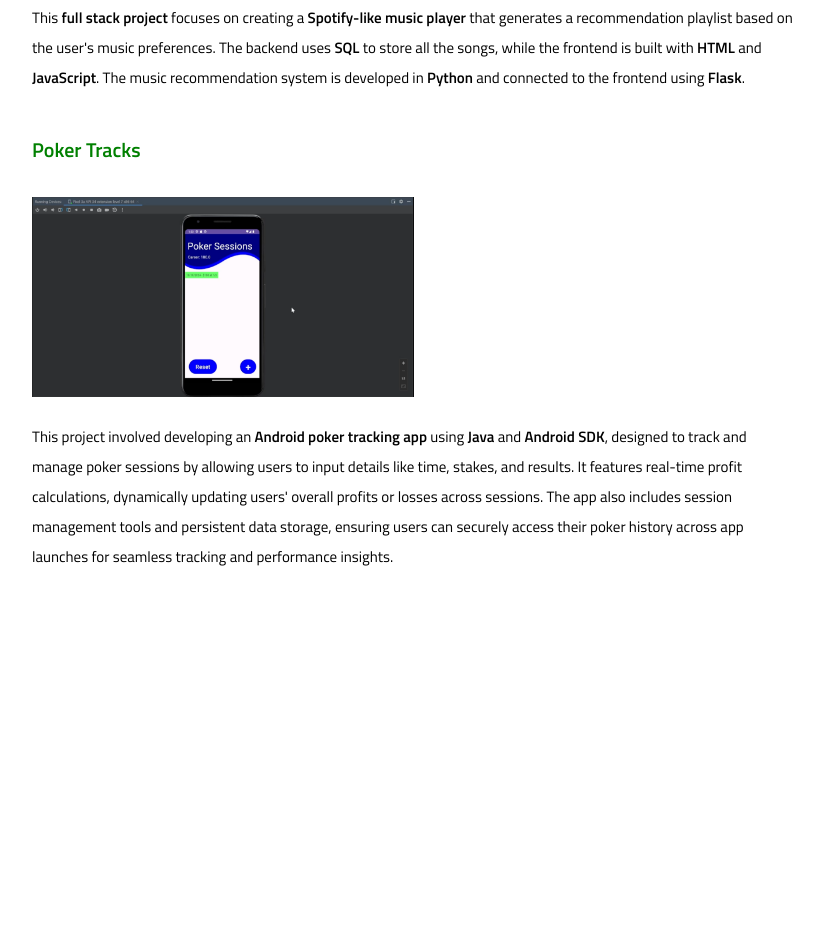
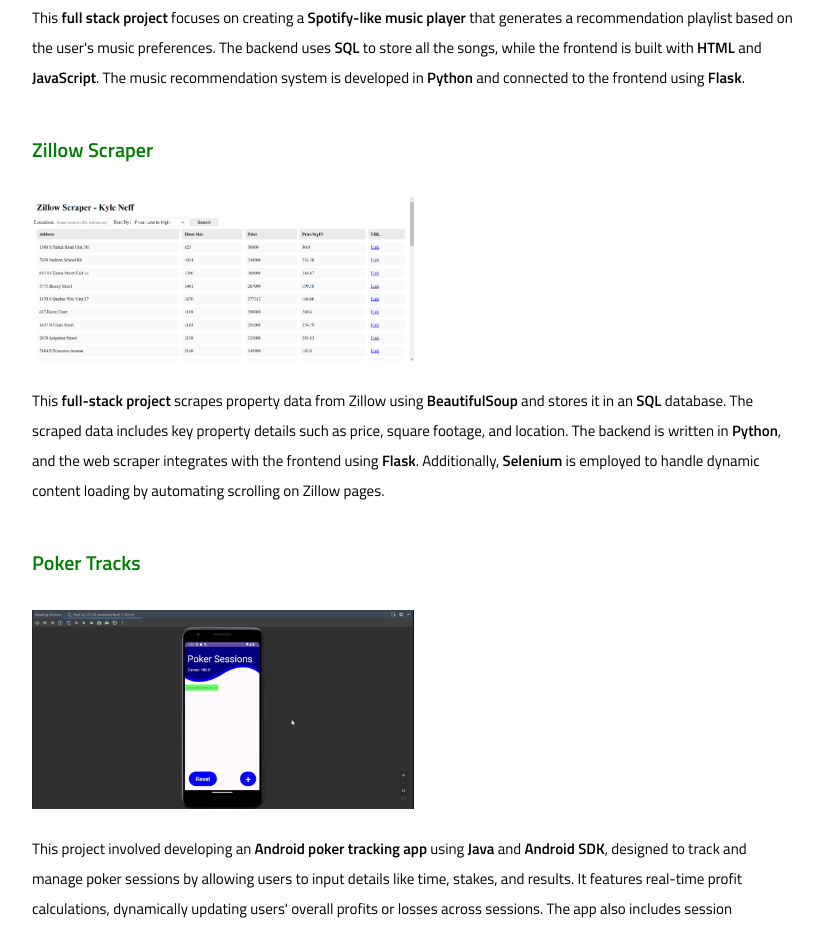
Before and after one commit to KyleNeff/KyleNeff.github.io, a plain HTML site: page index.html in a window 1280 px wide. Shown: the part 1135-2065 px from the top of the page, without its empty margins (226-1049 px from the left). Before the commit the page ends 1745 px from the top, so only its background shows below. Drawn offline with Linux system fonts and the light colour scheme.

Commit message:
Adding Zillow Scraper

```diff
--- a/index.html
+++ b/index.html
@@ -50,6 +50,12 @@
             <p>This <b>full stack project</b> focuses on creating a <b>Spotify-like music player</b> that generates a recommendation playlist based on the user's music preferences. The backend uses <b>SQL</b> to store all the songs, while the frontend is built with <b>HTML</b> and <b>JavaScript</b>. The music recommendation system is developed in <b>Python</b> and connected to the frontend using <b>Flask</b>.</p>
           <br>
           </div>
+          <div class = "ZillowScraper">
+            <h4><a href = "ZillowScraper.html" class="link">Zillow Scraper</a></h4>
+            <img src="../static/images/ZillowScraperStatic.png" alt="ZillowScraper Home Page Photo" class="projPhoto"></img><br>
+            <p>This <b>full-stack project</b> scrapes property data from Zillow using <b>BeautifulSoup</b> and stores it in an <b>SQL</b> database. The scraped data includes key property details such as price, square footage, and location. The backend is written in <b>Python</b>, and the web scraper integrates with the frontend using <b>Flask</b>. Additionally, <b>Selenium</b> is employed to handle dynamic content loading by automating scrolling on Zillow pages.</p>
+            <br>
+          </div>
           <div class = "PokerTracks">
             <h4><a href = "PokerTracks.html" class="link">Poker Tracks</a></h4>
             <img src="../static/images/PokerTracks.png" alt="PokerTracks Photo" class="projPhoto"></img><br>
```
